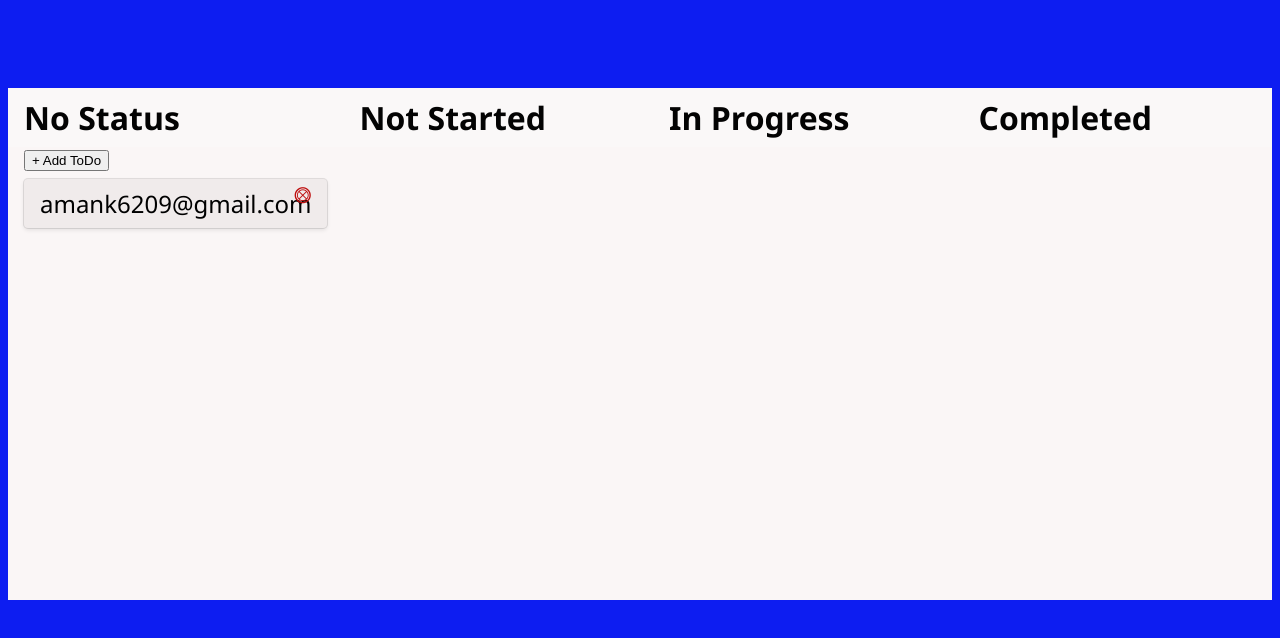
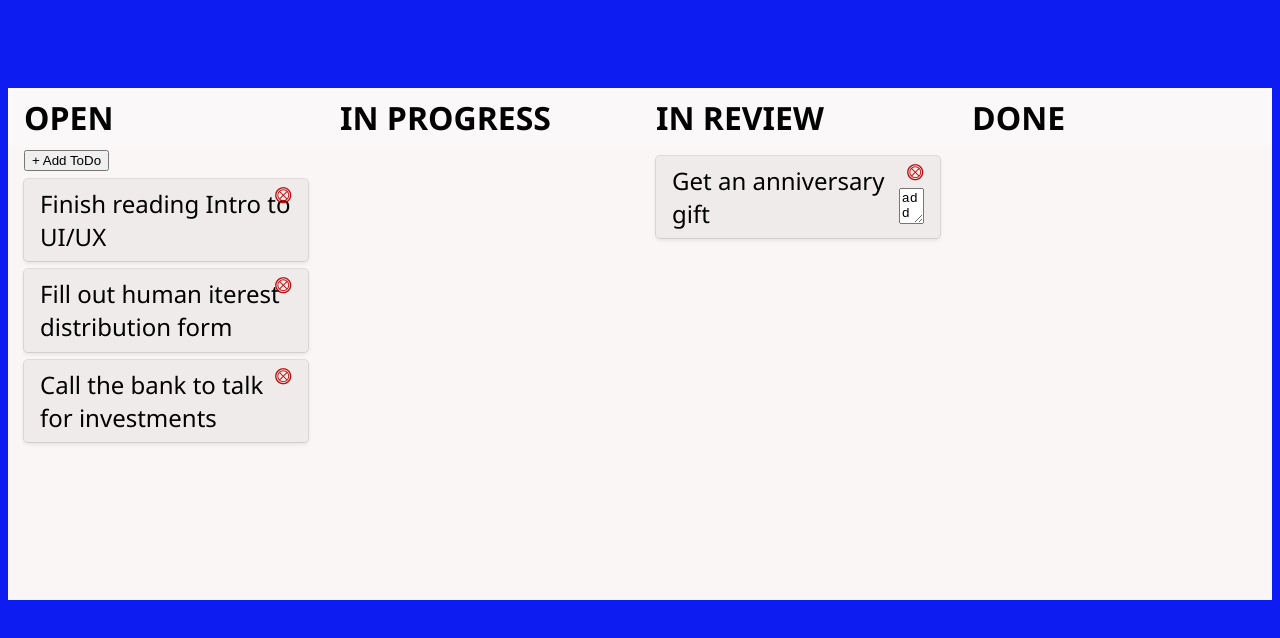
Before and after one commit to amank6209/Task-Manager-App---Javascript-Project---k7910422vovr, a plain HTML site: page index.html in a window 1280 px wide. Drawn offline with Linux system fonts and the light colour scheme.

Commit message:
Initial commit

```diff
--- a/index.html
+++ b/index.html
@@ -22,22 +22,35 @@
 
    <div class="todo-container">
     <div class="status" id="no_status">
-        <h1> No Status</h1>
+        <h1> OPEN</h1>
         <button id="add-btn" data-target-modal="#todo_form">+ Add ToDo</button>
         <div class="todo" draggable="true">
-         amank6209@gmail.com
+         Finish reading Intro to UI/UX
+            <span class="close">&Otimes;</span>
+        </div>
+        <div class="todo" draggable="true">
+         Fill out human iterest distribution form
+            <span class="close">&Otimes;</span>
+        </div>
+        <div class="todo" draggable="true">
+         Call the bank to talk for investments
             <span class="close">&Otimes;</span>
         </div>
     </div>
     <div class="status">
-        <h1>Not Started</h1>
+        <h1>IN PROGRESS</h1>
 
     </div>
     <div class="status">
-        <h1>In Progress</h1>
+        <h1>IN REVIEW</h1>
+        <div class="todo" draggable="true">
+         Get an anniversary gift
+         <textarea class="desc">add</textarea>
+            <span class="close">&Otimes;</span>
+        </div>
     </div>
     <div class="status">
-        <h1>Completed</h1>
+        <h1>DONE</h1>
     </div>
    </div>
    <div id="overlay"></div>
--- a/styles.css
+++ b/styles.css
@@ -39,6 +39,12 @@ body{
     width: 100%;
     padding: 0.5rem 1rem;
 
+}
+.desc{
+    align-items: end;
+    height: 5%;
+    width: 11%;
+    margin-top: 7%;
 }
 #add_btn{
     padding: 0.5rem 1rem;
```
